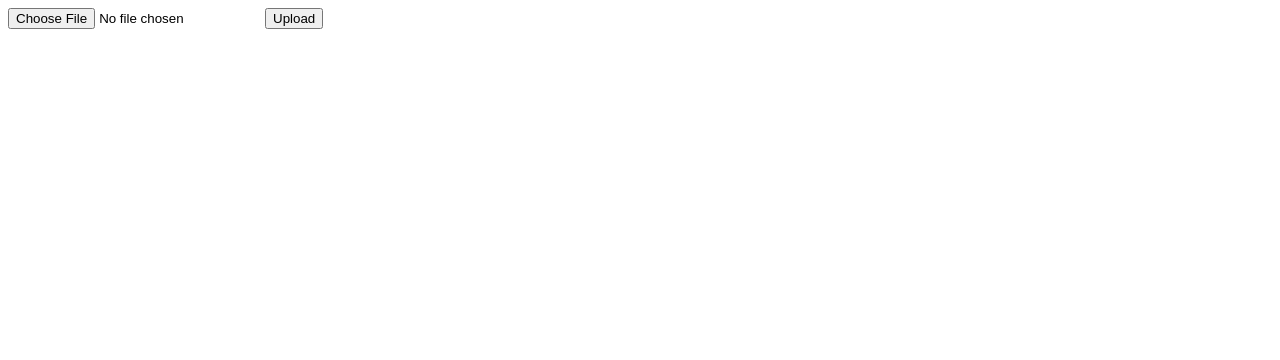
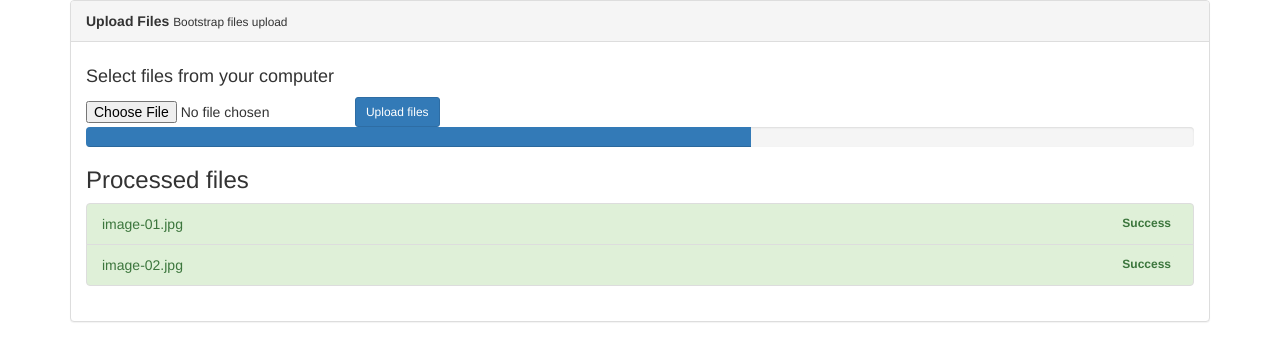
Before and after one commit to chenjiinguyen/WI, a plain HTML site: page Lesson4/upload.html in a window 1280 px wide. Drawn offline with nearby package versions, Linux system fonts and the light colour scheme.

Commit message:
Upload and Update in Firestore

```diff
--- a/Lesson4/assets/js/upload.js
+++ b/Lesson4/assets/js/upload.js
@@ -6,17 +6,73 @@ var metadata = {
 let uploadBtn = document.getElementById("uploadBtn");
 
 uploadBtn.addEventListener("click",function(){
+    // let processbar = document.getElementById("process");
+    // processbar.style.width = "0%";
+    auth.onAuthStateChanged(function(user) {
+        if (user) {
                 const selectedFile = document.getElementById('upload').files[0];
                 imagesRef = storageRef.child('images/'+selectedFile.name);
                 imagesRef.put(selectedFile,metadata).then((snapshot) => {
                     console.log('Uploaded a blob or file!');
                     imagesRef.getDownloadURL()
                     .then((url) => {
-          console.log(url)
+                        db.collection("users").where("email","==",user.email).limit(1).get().then((snapshot) => {
+                            snapshot.forEach((doc)=> {
+                                let newData = {...doc.data()};
+                                newData.avatar = url;
+                                db.collection("users").doc(doc.id).set(newData)
+                                .then(() => {
+                                    console.log("Document successfully written!");
+                                })
+                                .catch((error) => {
+                                    console.error("Error writing document: ", error);
+                                });
+                            })
+                        })
+
+
                     })
                     .catch((error) => {
                     // Handle any errors
                     });
 
                 });
+            }
+        });
+
+    // var uploadTask = storageRef.child('images/'+selectedFile.name).put(selectedFile);
+
+    // // Register three observers:
+    // // 1. 'state_changed' observer, called any time the state changes
+    // // 2. Error observer, called on failure
+    // // 3. Completion observer, called on successful completion
+    // uploadTask.on('state_changed',
+    // (snapshot) => {
+    //     // Observe state change events such as progress, pause, and resume
+    //     // Get task progress, including the number of bytes uploaded and the total number of bytes to be uploaded
+    //     var progress = (snapshot.bytesTransferred / snapshot.totalBytes) * 100;
+    //     console.log('Upload is ' + progress + '% done');
+
+    //     processbar.style.width = progress+"%";
+    //     switch (snapshot.state) {
+    //     case firebase.storage.TaskState.PAUSED: // or 'paused'
+    //         console.log('Upload is paused');
+    //         break;
+    //     case firebase.storage.TaskState.RUNNING: // or 'running'
+    //         console.log('Upload is running');
+    //         break;
+    //     }
+    // },
+    // (error) => {
+    //     // Handle unsuccessful uploads
+    // },
+    // () => {
+    //     // Handle successful uploads on complete
+    //     // For instance, get the download URL: https://firebasestorage.googleapis.com/...
+    //     uploadTask.snapshot.ref.getDownloadURL().then((downloadURL) => {
+    //     console.log('File available at', downloadURL);
+    //     });
+    // }
+    // );
+
 })
--- a/Lesson4/upload.html
+++ b/Lesson4/upload.html
@@ -5,10 +5,51 @@
     <meta http-equiv="X-UA-Compatible" content="IE=edge">
     <meta name="viewport" content="width=device-width, initial-scale=1.0">
     <title>Document</title>
+
+    <link href="//netdna.bootstrapcdn.com/bootstrap/3.2.0/css/bootstrap.min.css" rel="stylesheet" id="bootstrap-css">
+<script src="//netdna.bootstrapcdn.com/bootstrap/3.2.0/js/bootstrap.min.js"></script>
+<script src="//code.jquery.com/jquery-1.11.1.min.js"></script>
 </head>
 <body>
-    <input type="file" id="upload" name="upload" accept="image/png">
-    <button id="uploadBtn">Upload</button>
+    <div class="container">
+        <div class="panel panel-default">
+          <div class="panel-heading"><strong>Upload Files</strong> <small>Bootstrap files upload</small></div>
+          <div class="panel-body">
+
+            <!-- Standar Form -->
+            <h4>Select files from your computer</h4>
+            <div id="js-upload-form">
+              <div class="form-inline">
+                <div class="form-group">
+                  <input type="file" name="file" id="upload" accept="image/png, image/jpeg">
+                </div>
+                <button type="submit" class="btn btn-sm btn-primary" id="uploadBtn">Upload files</button>
+              </div>
+            </div>
+
+            <!-- Progress Bar -->
+            <div class="progress">
+              <div class="progress-bar" role="progressbar" aria-valuenow="60" aria-valuemin="0" aria-valuemax="100" style="width: 60%;">
+                <span class="sr-only">60% Complete</span>
+              </div>
+            </div>
+
+            <!-- Upload Finished -->
+            <div class="js-upload-finished">
+              <h3>Processed files</h3>
+              <div class="list-group">
+                <a href="#" class="list-group-item list-group-item-success"><span class="badge alert-success pull-right">Success</span>image-01.jpg</a>
+                <a href="#" class="list-group-item list-group-item-success"><span class="badge alert-success pull-right">Success</span>image-02.jpg</a>
+              </div>
+            </div>
+          </div>
+        </div>
+      </div> <!-- /container -->
+
+      <script src="//cdnjs.cloudflare.com/ajax/libs/jquery/3.2.1/jquery.min.js"></script>
+    <script src="//maxcdn.bootstrapcdn.com/bootstrap/4.1.1/js/bootstrap.min.js"></script>
+
+
 
     <script src="https://www.gstatic.com/firebasejs/8.2.3/firebase-app.js"></script>
     <script src="https://www.gstatic.com/firebasejs/8.2.3/firebase-firestore.js"></script>
```
Lines whose indentation alone changed are shown as unchanged.
